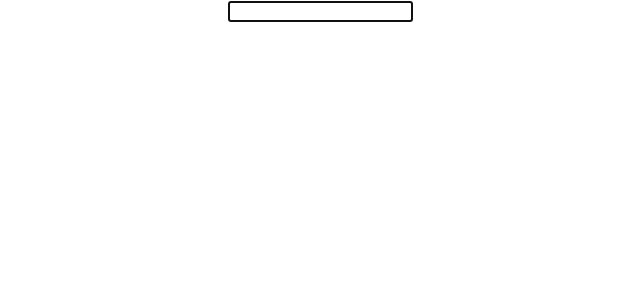
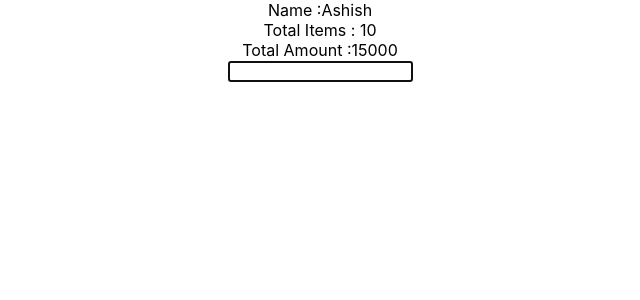
Before and after one commit to AshishPatel-Bigscal/class-tutorial, a React (Create React App) app: page / in a window 1280 px wide. Shown: the top 300 px of the page, without its empty margins (320-960 px from the left). Built offline with nearby package versions, Linux system fonts and the light colour scheme.

Commit message:
class tutorial

```diff
--- a/src/App.js
+++ b/src/App.js
@@ -1,9 +1,14 @@
 // import DemoClass from './DemoClass'
 // import "./math";
+import { ThemeContext } from './index'
+import { useContext } from 'react';
 import './App.css';
 import React, { Suspense } from 'react';
 import * as math from "./math";
+
+
 const Demo = React.lazy(() => import('./DemoClass'))
+
 
 function App() {
 
@@ -17,7 +22,14 @@ function App() {
   //     console.log(math.add(16, 26));
   //   });
   // });
-
+  const theme = useContext(ThemeContext);
+  const header = {
+    display: "flex",
+    flexDirection: "column",
+    alignItem: "center",
+    justifyContent: "center"
+  }
+  console.log(theme)
   console.log(math.add(1, 2))
   console.log(math.mul(5, 5))
   console.log(math.div(5, 5))
@@ -26,7 +38,14 @@ function App() {
 
   return (
     <div className="App">
-      <Suspense fallback={<div>Loading...</div>} >
+
+      <div style={header}>
+        <span>Name :{theme.name}</span>
+        <span>Total Items : {theme.totalCartItem}</span>
+        <span>Total Amount :{theme.totalAmount}</span>
+      </div>
+
+      <Suspense fallback={<div style={{ color: theme.color }}>Loading...</div>} >
         <section>
           <Demo />
         </section>
--- a/src/index.js
+++ b/src/index.js
@@ -3,10 +3,19 @@ import ReactDOM from 'react-dom/client';
 import './index.css';
 import App from './App';
 import reportWebVitals from './reportWebVitals';
+export const ThemeContext = React.createContext();
+const value = {
+  color: "red",
+  name: "Ashish",
+  totalCartItem: 10,
+  totalAmount: 15000
+}
 
 const root = ReactDOM.createRoot(document.getElementById('root'));
 root.render(
-  <App />
+  <ThemeContext.Provider value={value}>
+    <App />
+  </ThemeContext.Provider>
 );
 
 // If you want to start measuring performance in your app, pass a function
```
